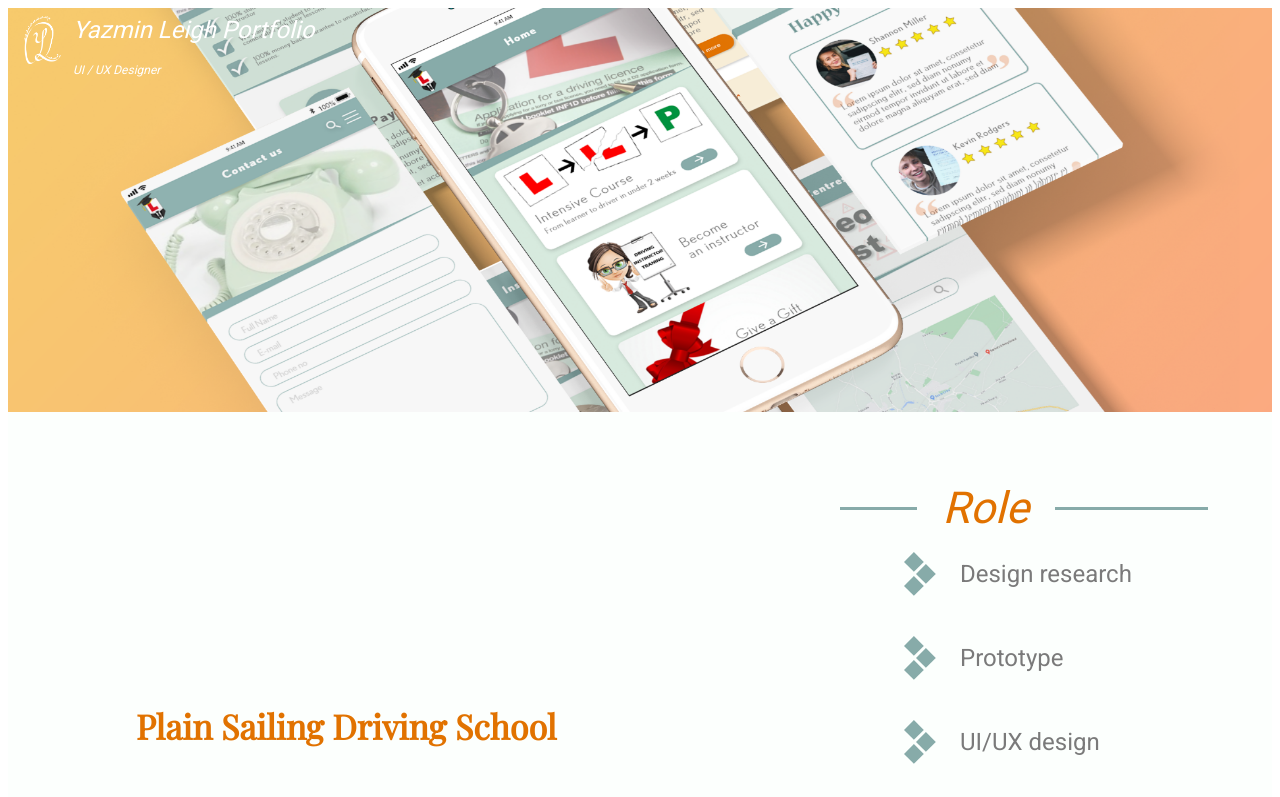
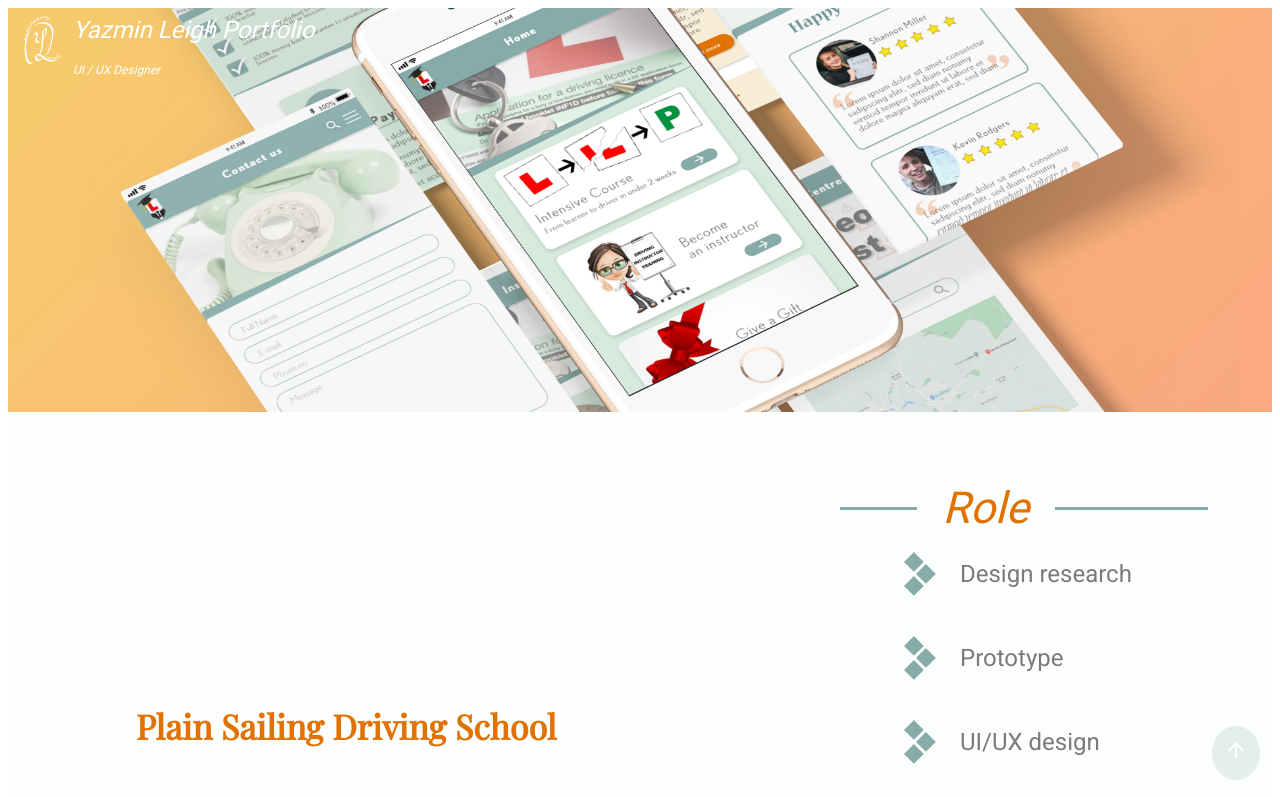
Before and after one commit to BillyLuisNeedham/portfolio-yaz-nextjs, a Next.js app: page /case-studies/plain-sailing-driving-school in a window 1280 px wide. Shown: the top 797 px of the page. Built offline with nearby package versions, Linux system fonts and the light colour scheme.

Commit message:
page up icon passes theme and is on both pages

```diff
--- a/components/backToTop/BackToTop.tsx
+++ b/components/backToTop/BackToTop.tsx
@@ -4,27 +4,20 @@
 import Box from '@material-ui/core/Box'
 import ArrowUpwardIcon from '@material-ui/icons/ArrowUpward'
 import Link from '@material-ui/core/Link'
+import { ThemeProvider } from '@material-ui/core'
+import { Theme } from '@material-ui/core/styles'
 
-const useStyles = makeStyles((theme) => ({
-  root: {
-    position: 'fixed',
-    bottom: 20,
-    right: 20,
-    backgroundColor:'#30553833',
-    borderRadius:'50%',
-  },
-  arrow:{
-    color:'white'
-  },
-}))
 
-interface Props {}
 
-export default function BackToTop(): ReactElement {
+interface Props {
+    theme: Theme
+}
+
+export default function BackToTop({theme}:Props): ReactElement {
   const classes = useStyles()
 
   return (
-    <>
+    <ThemeProvider theme={theme}>
       <Box className={classes.root}>
         <IconButton>
           <Link href="#">
@@ -32,6 +25,20 @@
           </Link>
         </IconButton>
       </Box>
-    </>
+      </ThemeProvider>
   )
 }
+
+
+const useStyles = makeStyles((theme) => ({
+    root: {
+      position: 'fixed',
+      bottom: 20,
+      right: 20,
+      backgroundColor:theme.palette.info.main,
+      borderRadius:'50%',
+    },
+    arrow:{
+      color:'white'
+    },
+  }))
--- a/pages/case-studies/bottoms-up.tsx
+++ b/pages/case-studies/bottoms-up.tsx
@@ -1156,7 +1156,7 @@
         />
 
       </Box>
-      <BackToTop/>
+      <BackToTop theme={THEME}/>
     </ThemeProvider>
   )
 }
--- a/pages/case-studies/plain-sailing-driving-school.tsx
+++ b/pages/case-studies/plain-sailing-driving-school.tsx
@@ -20,6 +20,7 @@
 import MobileNavBar from '../../components/mobileNavBar/MobileNavBar';
 import { NavRoutes } from '../../utils/constants/navRoutes';
 import CaseStudyFooterBar from '../../components/caseStudyFooterBar/CaseStudyFooterBar';
+import BackToTop from '../../components/backToTop/BackToTop';
 
 
 const useStyles = makeStyles((theme: Theme) =>
@@ -900,7 +901,7 @@
         />
 
       </Box>
-
+      <BackToTop theme={THEME}/>
     </ThemeProvider>
   )
 }
--- a/theme/index.ts
+++ b/theme/index.ts
@@ -44,7 +44,11 @@
     text: {
       primary: '#525252',
       secondary: '#EF3D4C'
-    }
+    },
+    info:{
+      main:'#30553833',
+    },
+
   },
 
   typography: {
@@ -113,7 +117,10 @@
     },
     text: {
       primary: '#7A7A7A',
-    }
+    },
+    info:{
+      main:'#87ABA933',
+    },
 
   },
 
```
